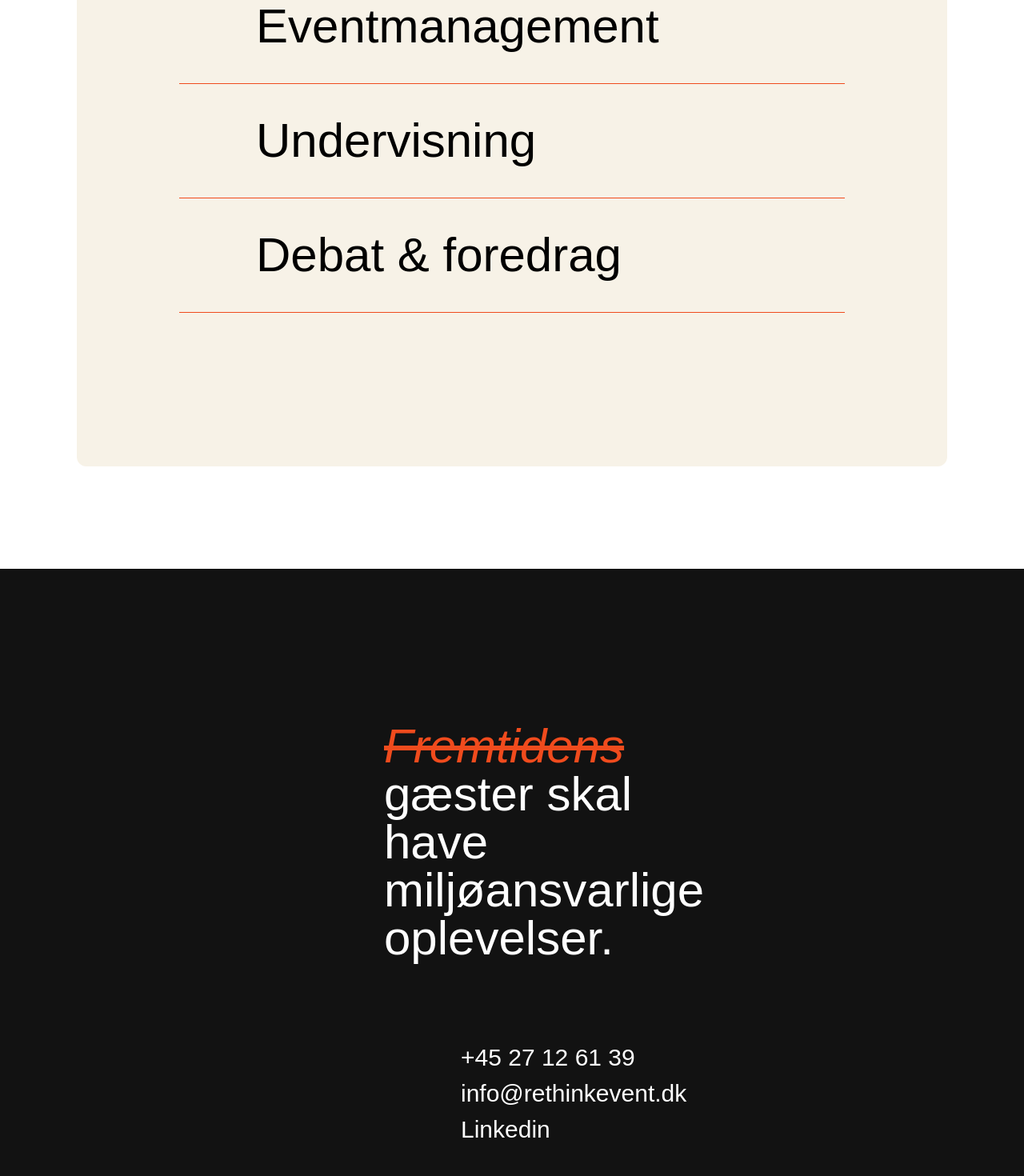
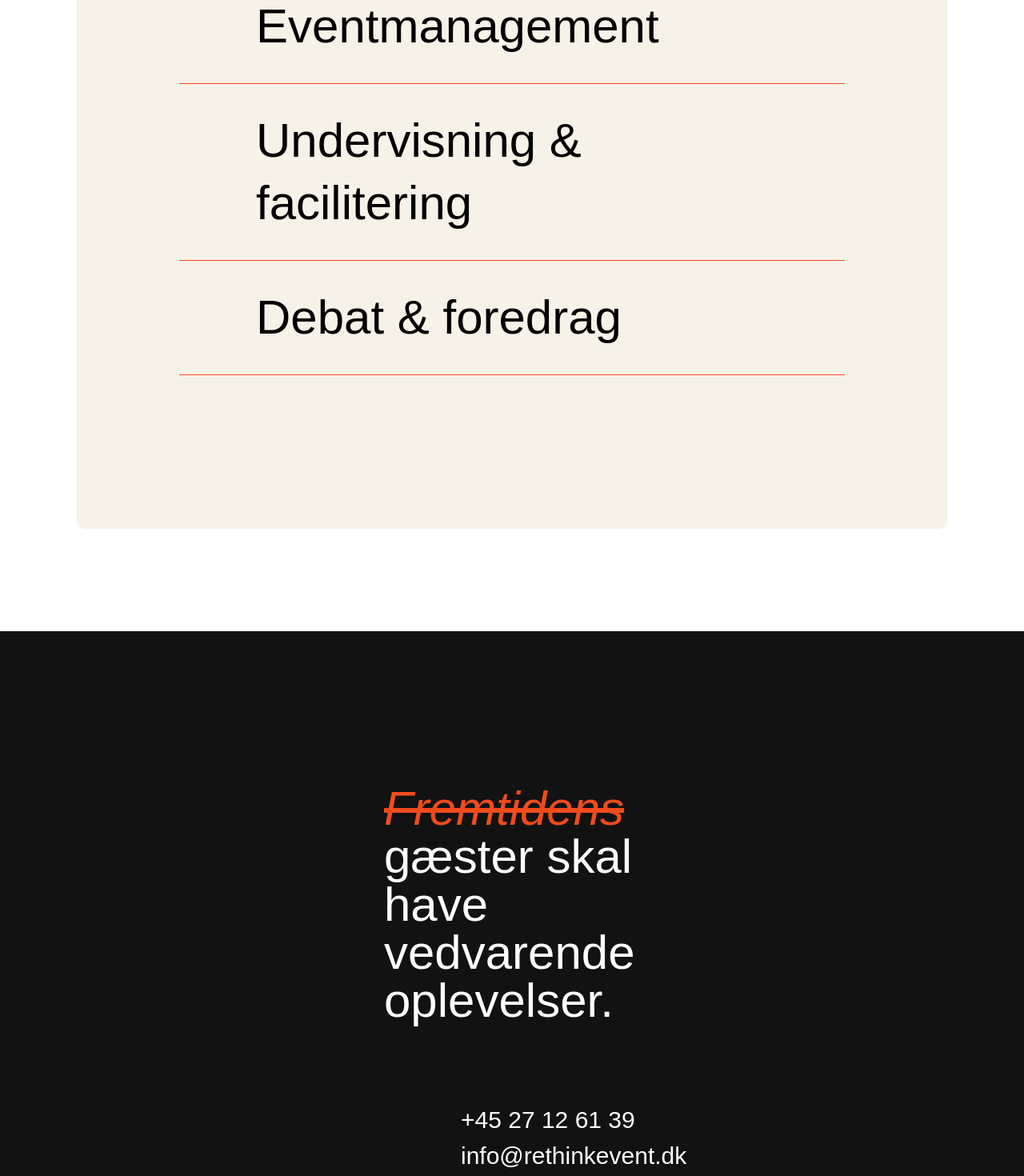
Before and after one commit to Furb/rethink, a Next.js app: page / in a window 1280 px wide. Shown: the part 3640-5110 px from the top of the page at 80% size. Built offline with nearby package versions, Linux system fonts and the light colour scheme.

Commit message:
Små ændringer i tekst

```diff
--- a/app/(front)/page.tsx
+++ b/app/(front)/page.tsx
@@ -41,7 +41,7 @@ export default function Home() {
             href='#'
             className='block py-8 px-24 border-b border-primary hover:text-light hover:bg-primary hover:px-56'
           >
-            <h2>Undervisning</h2>
+            <h2>Undervisning & facilitering</h2>
           </Link>
           <Link
             href='#'
--- a/app/components/footer/Footer.tsx
+++ b/app/components/footer/Footer.tsx
@@ -10,7 +10,7 @@ const Footer = () => {
         <div className='flex custom-space-small'>
           <h2 className='h1'>
             <span className='italic text-primary line-through'>Fremtidens</span>{" "}
-            gæster skal have miljøansvarlige oplevelser.
+            gæster skal have vedvarende oplevelser.
           </h2>
         </div>
         <div className='flex items-end gap-x-24'>
```
